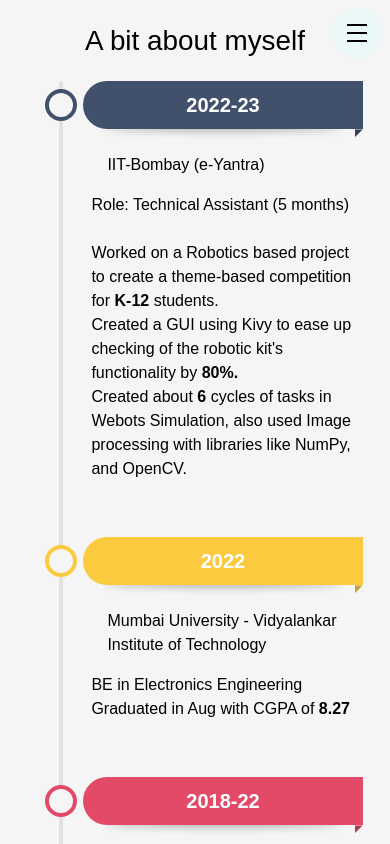
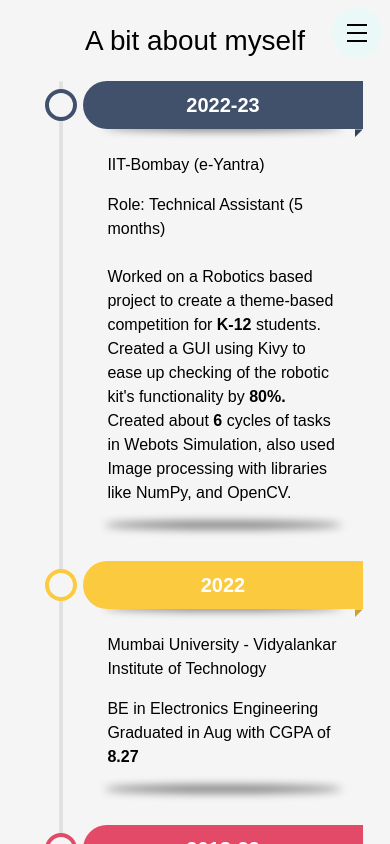
Before and after one commit to abhay299/portfolio, a React (Create React App) app: page /aboutMe in a window 390 px wide. Shown: the top 844 px of the page. Built offline with nearby package versions, Linux system fonts and the light colour scheme.

Commit message:
about styles updated

```diff
--- a/src/pages/about/about.css
+++ b/src/pages/about/about.css
@@ -293,7 +293,7 @@
 
   /* Title desc */
   ul li .Title,
-  ul li .desc {
+  ul li .Desc {
     background: var(--bgColor);
     position: relative;
     padding-inline: 1rem;
@@ -315,7 +315,7 @@
     position: absolute;
     width: 90%;
     height: 0.5rem;
-    background: rgba(0, 0, 0, 0.3);
+    background: rgba(0, 0, 0, 0.5);
     left: 50%;
     border-radius: 50%;
     filter: blur(4px);
@@ -326,7 +326,7 @@
   }
 
   ul li .Desc::before {
-    z-index: -1;
+    z-index: 0;
     bottom: 0.25rem;
   }
 }
```
